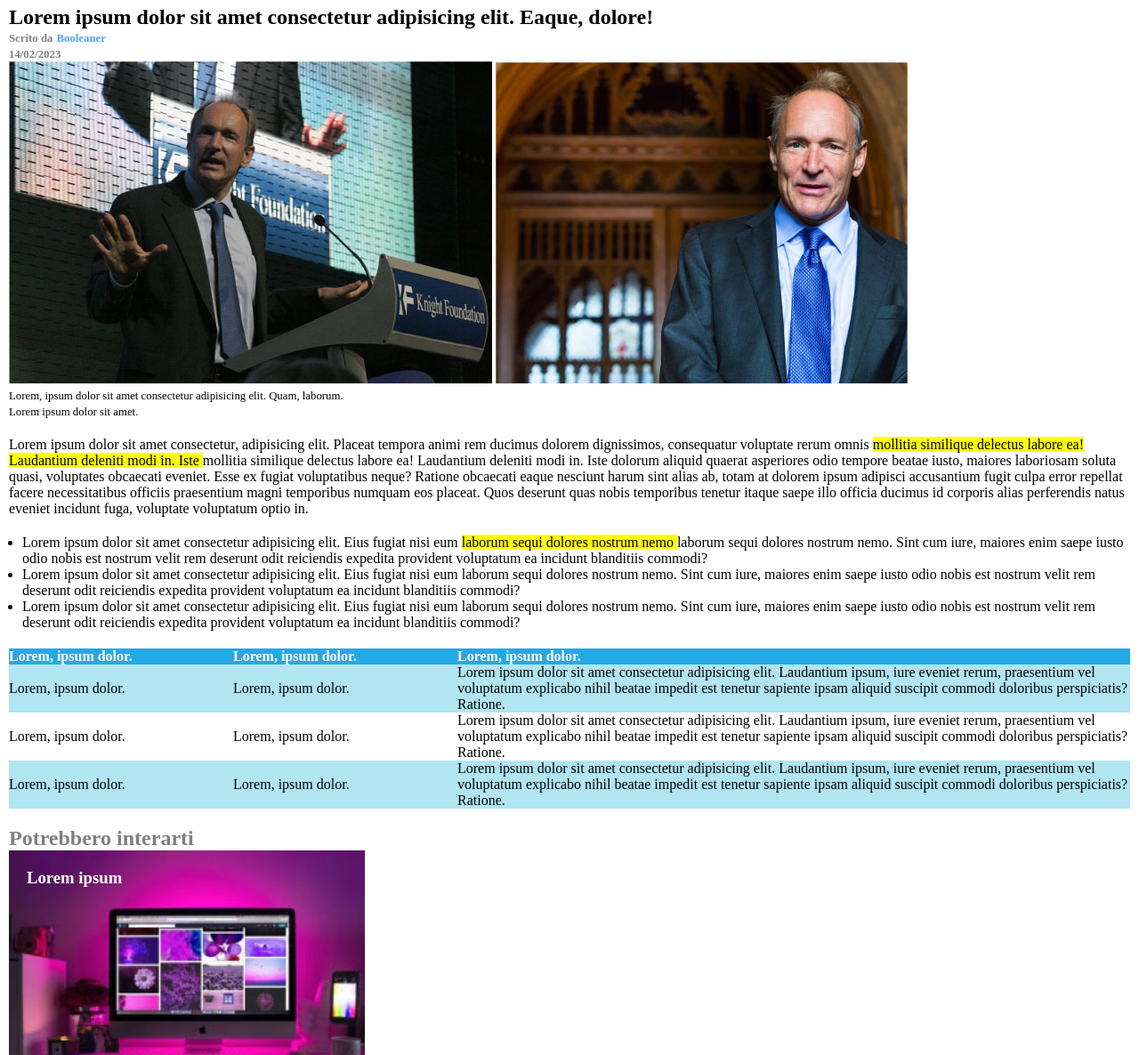
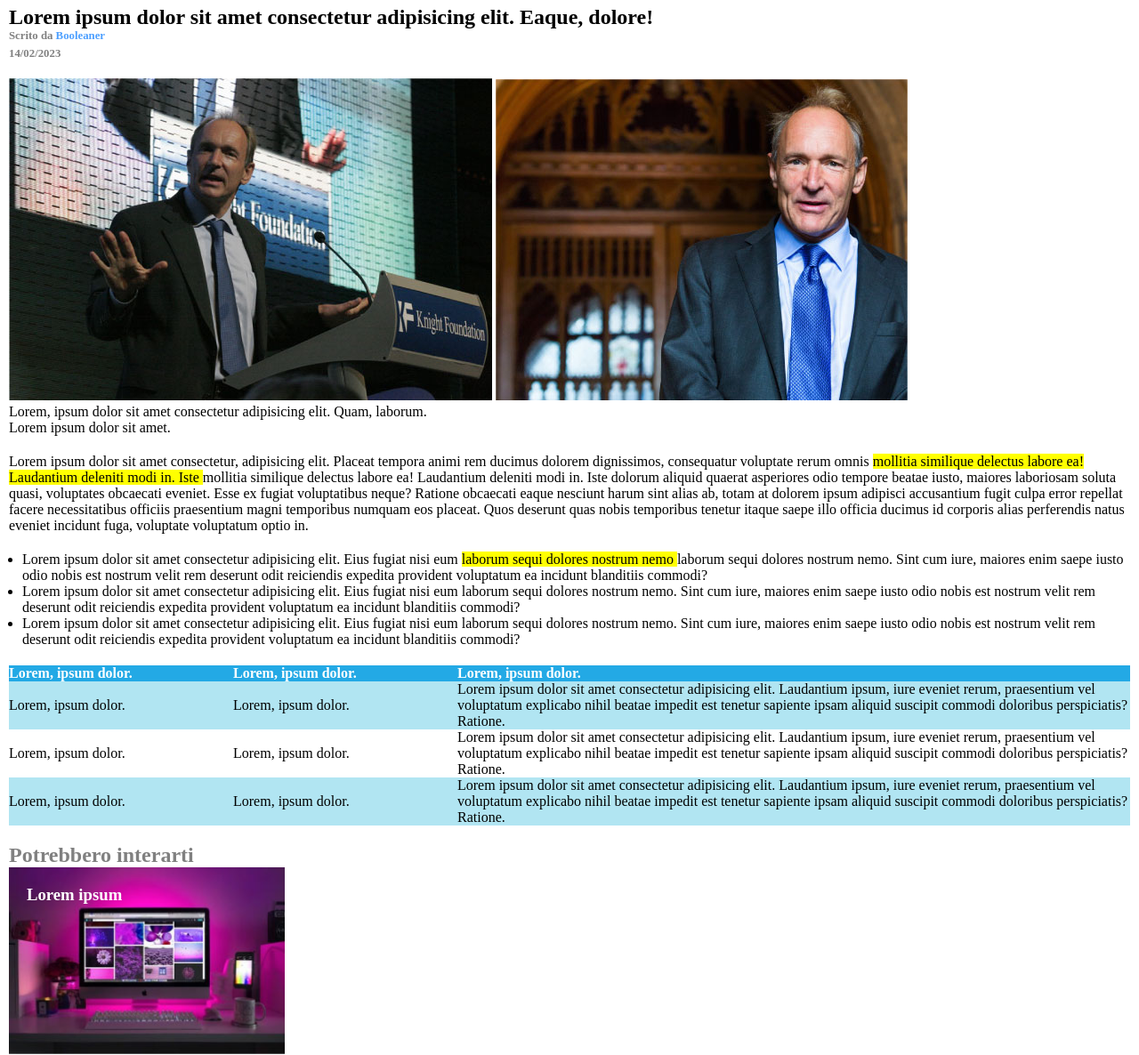
Before and after one commit to franedsandi/francisco-repo, a plain HTML site: page index.html in a window 1280 px wide. Shown: the part 154-1340 px from the top of the page at 89% size. Drawn offline with Linux system fonts and the light colour scheme.

Commit message:
new corrections

```diff
--- a/css/stile.css
+++ b/css/stile.css
@@ -28,13 +28,14 @@ section{
   margin-bottom: 20px;
 }
 /* section titolo */
-.titolo span{
+.top p{
   color: grey;
   font-size: 0.8rem;
   font-weight: bold;
+  margin-bottom: 5px;
 }
 
-.titolo .autore {
+.top .autore {
   color: rgb(078, 160, 255);
 }
 .giallo{
@@ -43,8 +44,6 @@ section{
 
 .info-fotos{
   margin-bottom: 20px;
-}
-.info-fotos span{
   color: black;
   font-weight: 400;
 }
@@ -80,10 +79,13 @@ thead{
   color: gray;
 }
 .image{
-  width: 400px;
-  height: 300px;
+  width: 290px;
+  height: 190px;
   background-size: cover;
   margin-bottom: 20px;
+  padding-top: 20px ;
+  padding-left: 20px;
+  color: white;
 }
 .monitor{
   background-image: url(../img/monitor.jpg);
@@ -91,8 +93,3 @@ thead{
 .graph{
   background-image:url(../img/graph.jpg);
 }
-.titolo-foto{
-  padding-top: 20px ;
-  padding-left: 20px;
-  color: white;
-}
--- a/index.html
+++ b/index.html
@@ -13,19 +13,19 @@
     </div>
   </header>
   <main>
-    <section class="titolo">
+    <section class="top">
         <h1>Lorem ipsum dolor sit amet consectetur adipisicing elit. Eaque, dolore!</h1>
-        <span>Scrito da</span>
-        <span class="autore">Booleaner</span><br>
-        <span>14/02/2023</span>
-      <div class="tim-fotos"></div>
-        <img src="img/tim-1.jpg" alt="Tim 1">
-        <img src="img/tim-2.jpg" alt="Tim 2">
+        <p>Scrito da <span class="autore">Booleaner</span></p>
+        <p> 14/02/2023</p>
+    </section>
+    <div class="tim-fotos">
+      <img src="img/tim-1.jpg" alt="Tim 1">
+      <img src="img/tim-2.jpg" alt="Tim 2">
       <div class="info-fotos">
-        <span>Lorem, ipsum dolor sit amet consectetur adipisicing elit. Quam, laborum.</span><br>
-        <span>Lorem ipsum dolor sit amet.</span>
+        <p>Lorem, ipsum dolor sit amet consectetur adipisicing elit. Quam, laborum.</p>
+        <p>Lorem ipsum dolor sit amet.</p>
       </div>
-    </section>
+    </div>
     <section class="text">
       <p>Lorem ipsum dolor sit amet consectetur, adipisicing elit. Placeat tempora animi rem ducimus dolorem dignissimos, consequatur voluptate rerum omnis <span class="giallo">mollitia similique delectus labore ea! Laudantium deleniti modi in. Iste </span> mollitia similique delectus labore ea! Laudantium deleniti modi in. Iste dolorum aliquid quaerat asperiores odio tempore beatae iusto, maiores laboriosam soluta quasi, voluptates obcaecati eveniet. Esse ex fugiat voluptatibus neque? Ratione obcaecati eaque nesciunt harum sint alias ab, totam at dolorem ipsum adipisci accusantium fugit culpa error repellat facere necessitatibus officiis praesentium magni temporibus numquam eos placeat. Quos deserunt quas nobis temporibus tenetur itaque saepe illo officia ducimus id corporis alias perferendis natus eveniet incidunt fuga, voluptate voluptatum optio in.</p>
     </section>
@@ -68,14 +68,10 @@
     <section class="interesi">
       <h2>Potrebbero interarti</h2>
         <div class="image monitor">
-          <div class="titolo-foto">
-            <h3>Lorem ipsum</h3>
-          </div>
+          <h3>Lorem ipsum</h3>
         </div>
         <div class="image graph">
-          <div class="titolo-foto">
-            <h3>Lorem ipsum</h3>
-          </div>
+          <h3>Lorem ipsum</h3>
         </div>
     </section>
   </main>
```
